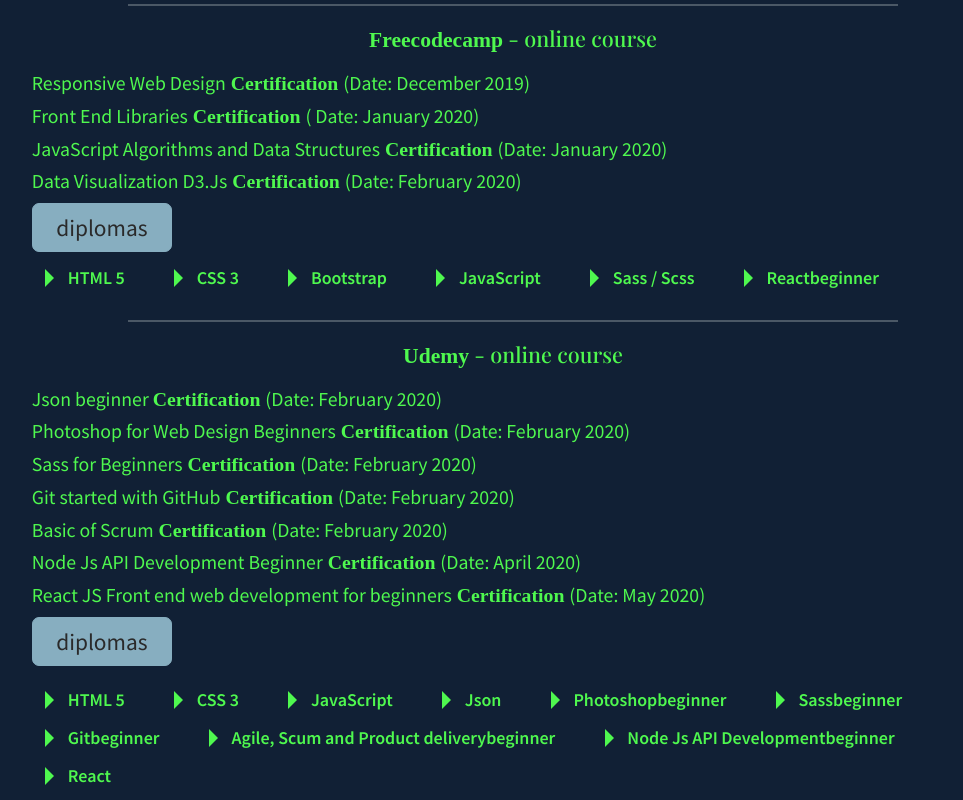
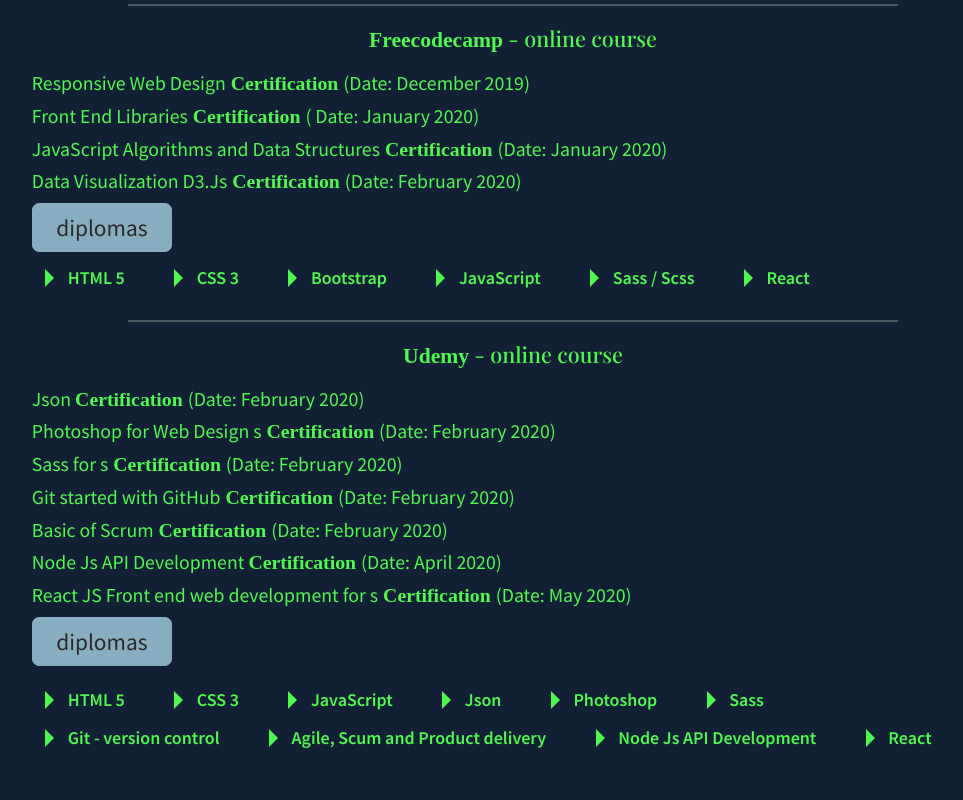
Before and after one commit to david-gelu/react-portfolio, a React (Create React App) app: page /#main in a window 1280 px wide. Shown: the part 3439-4239 px from the top of the page, without its empty margins (127-1090 px from the left). After the commit the page ends 4201 px from the top, so only its background shows below. Built offline with nearby package versions, Linux system fonts and the light colour scheme.

Commit message:
remve begginer word

```diff
--- a/src/data.ts
+++ b/src/data.ts
@@ -151,7 +151,7 @@ export const freeCodeCampStudy = [
     study: 'Sass / Scss',
   },
   {
-    study: 'Reactbeginner',
+    study: 'React ',
   }
 ]
 export const udemyStudy = [
@@ -166,49 +166,49 @@ export const udemyStudy = [
   },
   {
     study: 'Json',
-    certificate: 'Json beginner ',
+    certificate: 'Json  ',
     link: 'https://udemy-certificate.s3.amazonaws.com/image/UC-f87c2851-16d9-4ef5-82e3-fe292e08eb8a.jpg',
     date: '(Date: February 2020)',
     imgBig: images.jsonbig,
   },
   {
-    study: 'Photoshopbeginner',
-    certificate: 'Photoshop for Web Design Beginners',
+    study: 'Photoshop ',
+    certificate: 'Photoshop for Web Design s',
     link: 'https://udemy-certificate.s3.amazonaws.com/image/UC-384533ff-a9f4-45e9-aedc-391c1fe86103.jpg',
     date: '(Date: February 2020)',
     imgBig: images.psbig,
   },
   {
-    study: 'Sassbeginner',
-    certificate: 'Sass for Beginners',
+    study: 'Sass ',
+    certificate: 'Sass for s',
     link: 'https://udemy-certificate.s3.amazonaws.com/image/UC-5286b0a4-b7ef-47ee-8960-3c0d48594077.jpg',
     date: '(Date: February 2020)',
     imgBig: images.sassbig,
   },
   {
-    study: 'Gitbeginner',
+    study: 'Git - version control',
     certificate: 'Git started with GitHub',
     link: 'https://udemy-certificate.s3.amazonaws.com/image/UC-f3f4b61f-5158-40c6-b6cd-97931e1dadbe.jpg',
     date: '(Date: February 2020)',
     imgBig: images.gitbig,
   },
   {
-    study: 'Agile, Scum and Product deliverybeginner',
+    study: 'Agile, Scum and Product delivery ',
     certificate: 'Basic of Scrum',
     link: 'https://udemy-certificate.s3.amazonaws.com/image/UC-bbef744b-b1e3-4af4-9b9c-a5b1765727ab.jpg',
     date: '(Date: February 2020)',
     imgBig: images.scrumbig,
   },
   {
-    study: 'Node Js API Developmentbeginner',
-    certificate: 'Node Js API Development Beginner',
+    study: 'Node Js API Development',
+    certificate: 'Node Js API Development ',
     link: 'https://udemy-certificate.s3.amazonaws.com/image/UC-f366e802-7a42-4084-9cda-05b4b80cb62c.jpg',
     date: '(Date: April 2020)',
     imgBig: images.nodebig,
   },
   {
     study: 'React',
-    certificate: 'React JS Front end web development for beginners',
+    certificate: 'React JS Front end web development for s',
     link: 'https://udemy-certificate.s3.amazonaws.com/image/UC-6b03db04-a689-4bef-bd25-1f53e69302d7.jpg',
     date: '(Date: May 2020)',
     imgBig: images.reactbig,
```
